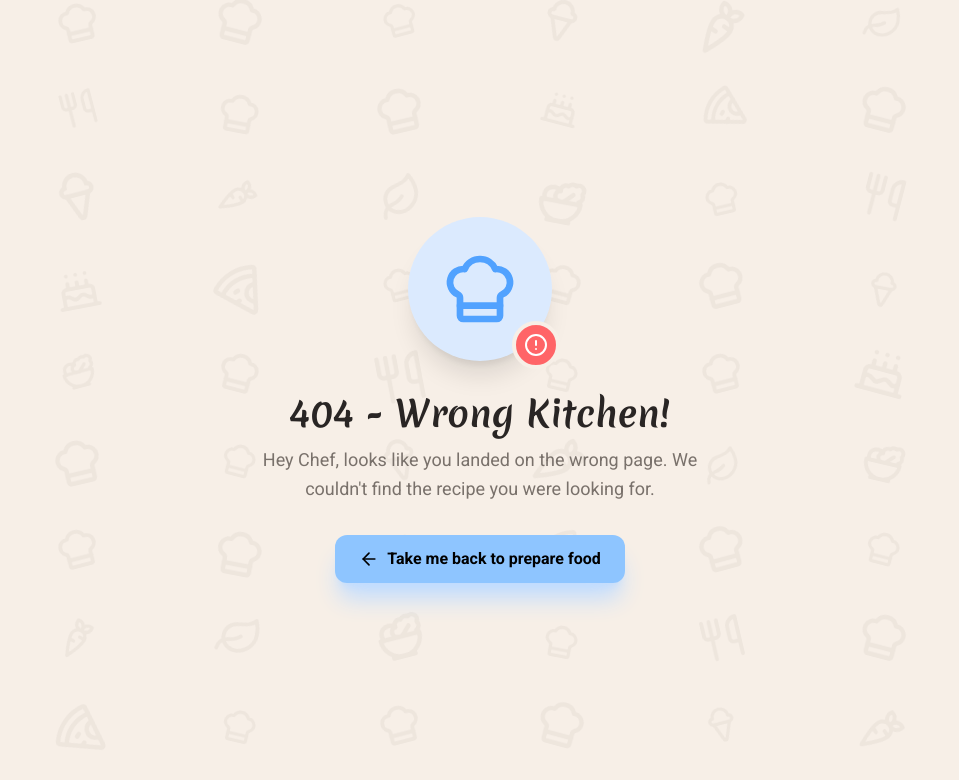
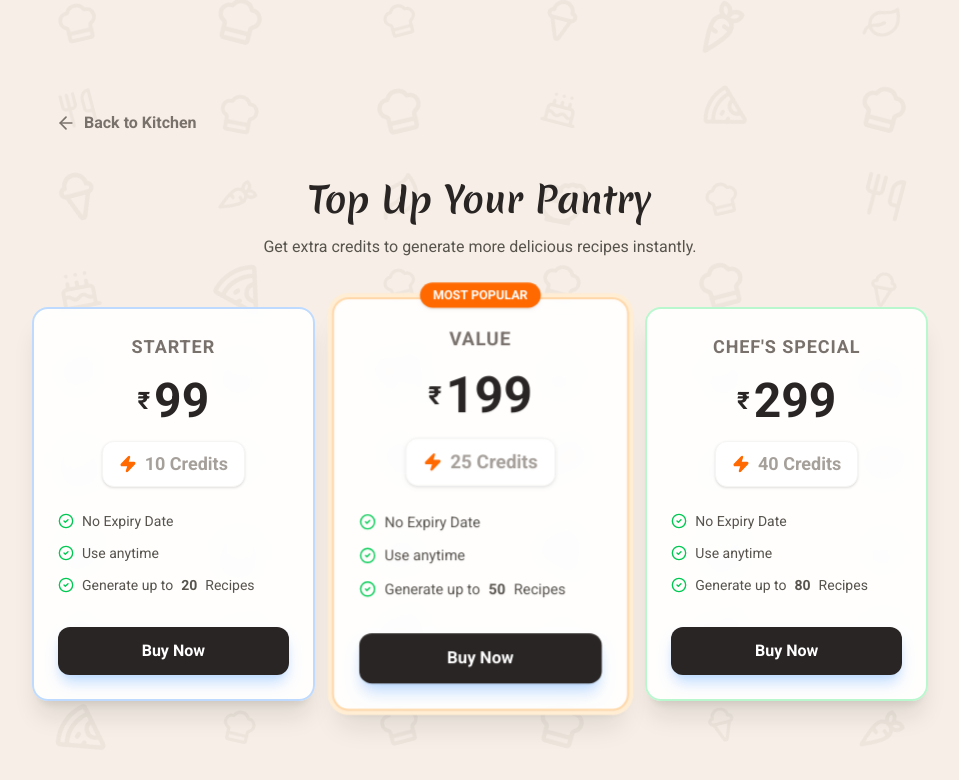
Before and after one commit to abhisheknaik27/Khane-Mein-Kya-Hai, a Next.js app: page /buy-credits in a window 1280 px wide. Before the commit this address had no page. Shown: the top 780 px of the page, without its empty margins (160-1119 px from the left). Built offline with nearby package versions, Linux system fonts and the light colour scheme; no server answers.

Commit message:
payment page ui

```diff
--- a/package.json
+++ b/package.json
@@ -12,14 +12,17 @@
     "firebase": "^12.6.0",
     "lucide-react": "^0.555.0",
     "next": "16.0.4",
+    "razorpay": "^2.9.6",
     "react": "19.2.0",
-    "react-dom": "19.2.0"
+    "react-dom": "19.2.0",
+    "shortid": "^2.2.17"
   },
   "devDependencies": {
     "@tailwindcss/postcss": "^4",
     "@types/node": "^20",
     "@types/react": "^19",
     "@types/react-dom": "^19",
+    "@types/shortid": "^2.2.0",
     "babel-plugin-react-compiler": "1.0.0",
     "eslint": "^9",
     "eslint-config-next": "16.0.4",
--- /dev/null
+++ b/src/app/buy-credits/page.tsx
@@ -0,0 +1,184 @@
+/* eslint-disable @typescript-eslint/no-explicit-any */
+"use client";
+
+import React, { useState, useEffect } from "react";
+// Removed Razorpay Script
+import { useRouter } from "next/navigation";
+import { getAuth } from "firebase/auth";
+import { app } from "@/lib/firebase";
+import { ArrowLeft, Zap, CheckCircle2, AlertCircle } from "lucide-react";
+import { Button } from "@/components/ui/Button";
+import { FloatingBackground } from "@/components/layout/FloatingBackground";
+
+// Removed global Window interface for Razorpay
+
+// Updated PLANS with dynamic recipe counts (1 Credit = 2 Recipes)
+const PLANS = [
+  {
+    id: 1,
+    credits: 10,
+    price: 99,
+    label: "Starter",
+    color: "bg-blue-50 border-blue-200",
+    recipeCount: 20, // 10 * 2
+  },
+  {
+    id: 2,
+    credits: 25,
+    price: 199,
+    label: "Value",
+    color: "bg-orange-50 border-orange-200",
+    popular: true,
+    recipeCount: 50, // 25 * 2
+  },
+  {
+    id: 3,
+    credits: 40,
+    price: 299,
+    label: "Chef's Special",
+    color: "bg-green-50 border-green-200",
+    recipeCount: 80, // 40 * 2
+  },
+];
+
+export default function BuyCreditsPage() {
+  const router = useRouter();
+  const auth = getAuth(app);
+  const [loading, setLoading] = useState(false);
+  const [error, setError] = useState("");
+
+  const handlePayment = async (plan: (typeof PLANS)[0]) => {
+    const user = auth.currentUser;
+    if (!user) {
+      setError("Please log in to purchase credits.");
+      return;
+    }
+
+    setLoading(true);
+    setError("");
+
+    try {
+      // 1. Initiate Payment with PhonePe (via your backend)
+      // PhonePe requires server-side checksum generation.
+      const res = await fetch("/api/payment/initiate", {
+        method: "POST",
+        headers: { "Content-Type": "application/json" },
+        body: JSON.stringify({
+          amount: plan.price,
+          planId: plan.id,
+          userId: user.uid,
+          credits: plan.credits,
+          // PhonePe often requires a mobile number or unique merchant user id
+          merchantUserId: user.uid,
+          mobileNumber: user.phoneNumber || "9999999999", // Fallback or prompt user if needed
+        }),
+      });
+
+      const data = await res.json();
+
+      if (!res.ok) throw new Error(data.error || "Failed to initiate payment");
+
+      // 2. Redirect to PhonePe Payment Page
+      // Unlike Razorpay's modal, PhonePe uses a full page redirect.
+      if (data.url) {
+        window.location.href = data.url;
+      } else {
+        throw new Error("Invalid payment URL received");
+      }
+    } catch (err: any) {
+      console.error(err);
+      setError(err.message || "Something went wrong initializing payment.");
+      setLoading(false); // Only stop loading if we didn't redirect
+    }
+  };
+
+  return (
+    <div className="min-h-screen p-4 flex flex-col items-center justify-center relative">
+      <FloatingBackground />
+      {/* Removed Razorpay Script Tag */}
+
+      <div className="w-full max-w-4xl relative z-10">
+        <Button
+          variant="ghost"
+          onClick={() => router.push("/")}
+          className="mb-8 hover:bg-white/50"
+        >
+          <ArrowLeft size={20} /> Back to Kitchen
+        </Button>
+
+        <div className="text-center mb-12">
+          <h1 className="heading-merienda text-4xl font-bold text-stone-800 mb-4">
+            Top Up Your Pantry
+          </h1>
+          <p className="text-stone-600">
+            Get extra credits to generate more delicious recipes instantly.
+            <br />
+          </p>
+        </div>
+
+        {error && (
+          <div className="mb-8 p-4 bg-red-100 text-red-700 rounded-xl flex items-center justify-center gap-2">
+            <AlertCircle size={20} /> {error}
+          </div>
+        )}
+
+        <div className="grid md:grid-cols-3 gap-6">
+          {PLANS.map((plan) => (
+            <div
+              key={plan.id}
+              className={`relative bg-white/90 backdrop-blur rounded-2xl p-6 shadow-xl border-2 transition-transform hover:-translate-y-1 ${
+                plan.color
+              } ${plan.popular ? "scale-105 z-20 ring-4 ring-orange-100" : ""}`}
+            >
+              {plan.popular && (
+                <div className="absolute -top-4 left-1/2 -translate-x-1/2 bg-orange-500 text-white text-xs font-bold px-3 py-1 rounded-full shadow-sm">
+                  MOST POPULAR
+                </div>
+              )}
+              <div className="text-center mb-6">
+                <h3 className="text-lg font-bold text-stone-500 uppercase tracking-wider">
+                  {plan.label}
+                </h3>
+                <div className="flex items-center justify-center gap-1 my-4 text-stone-800">
+                  <span className="text-2xl font-bold">₹</span>
+                  <span className="text-5xl font-extrabold">{plan.price}</span>
+                </div>
+                <div className="inline-flex items-center gap-2 bg-white px-4 py-2 rounded-xl shadow-sm border border-stone-100">
+                  <Zap size={18} className="text-orange-500 fill-orange-500" />
+                  <span className="font-bold text-lg text-stone-400">
+                    {plan.credits} Credits
+                  </span>
+                </div>
+              </div>
+
+              <ul className="space-y-3 mb-8 text-sm text-stone-600">
+                <li className="flex items-center gap-2">
+                  <CheckCircle2 size={16} className="text-green-500" /> No
+                  Expiry Date
+                </li>
+                <li className="flex items-center gap-2">
+                  <CheckCircle2 size={16} className="text-green-500" /> Use
+                  anytime
+                </li>
+                {/* Dynamically render the recipe count for each card */}
+                <li className="flex items-center gap-2">
+                  <CheckCircle2 size={16} className="text-green-500" />
+                  Generate up to{" "}
+                  <span className="font-bold">{plan.recipeCount}</span> Recipes
+                </li>
+              </ul>
+
+              <Button
+                // onClick={() => handlePayment(plan)}
+                disabled={loading}
+                className="w-full bg-stone-800 hover:bg-stone-900 text-white"
+              >
+                {loading ? "Redirecting..." : "Buy Now"}
+              </Button>
+            </div>
+          ))}
+        </div>
+      </div>
+    </div>
+  );
+}
--- a/src/components/layout/Header.tsx
+++ b/src/components/layout/Header.tsx
@@ -1,4 +1,7 @@
+"use client";
+
 import React, { useState, useRef, useEffect } from "react";
+import Link from "next/link"; // Changed: Import Link
 import { User } from "firebase/auth";
 import { UserProfile } from "@/types";
 import {
@@ -14,6 +17,7 @@ import {
 } from "lucide-react";
 import { Button } from "@/components/ui/Button";
 import { LANGUAGES, t } from "@/lib/translations";
+import { ChefLoader } from "@/components/ui/ChefLoader";
 import Image from "next/image";
 
 interface HeaderProps {
@@ -37,6 +41,7 @@ export const Header = ({
   onViewSaved,
   showLanguage = true,
 }: HeaderProps) => {
+  // Removed: const router = useRouter();
   const [showLangDropdown, setShowLangDropdown] = useState(false);
   const [showUserDropdown, setShowUserDropdown] = useState(false);
 
@@ -68,8 +73,8 @@ export const Header = ({
         <div className="bg-[#c1dbe8] text-white p-2 rounded-lg shadow-sm">
           <ChefHat size={28} />
         </div>
-        <span className="heading-merienda text-2xl font-bold text-stone-800 tracking-tight hidden sm:block">
-          KHANE MEIN KYA HAI AI
+        <span className="heading-merienda text-3xl font-bold text-stone-800 tracking-tight hidden sm:block pl-2">
+          Khaane Mein Kya Hai
         </span>
       </div>
 
@@ -80,9 +85,9 @@ export const Header = ({
           <div className="relative" ref={langRef}>
             <button
               onClick={() => setShowLangDropdown(!showLangDropdown)}
-              className="flex items-center gap-1 bg-white/90 backdrop-blur-sm px-3 py-2 rounded-full shadow-sm border border-stone-200 text-sm text-stone-600 hover:text-stone-800 transition-colors"
+              className="flex items-center gap-1 bg-white/90 backdrop-blur-sm px-3 py-2 rounded-full shadow-sm border border-stone-200 text-xs text-stone-600 hover:text-stone-800 transition-colors"
             >
-              <Globe size={24} />
+              <Globe size={26} />
               <span className="uppercase font-medium text-[14px]">
                 {language}
               </span>
@@ -141,6 +146,10 @@ export const Header = ({
 
             {showUserDropdown && (
               <div className="absolute top-full right-0 mt-2 w-72 bg-white rounded-xl shadow-xl border border-stone-100 overflow-hidden z-50 animate-in fade-in slide-in-from-top-2 duration-200">
+                {!userProfile ? (
+                  <ChefLoader />
+                ) : (
+                  <>
                     <div className="p-4 border-b border-stone-100 bg-stone-50/50">
                       <p className="font-bold text-stone-800 truncate text-lg">
                         {user.displayName || "Chef"}
@@ -176,13 +185,20 @@ export const Header = ({
                           className={`h-full ${
                             isPro ? "bg-yellow-400" : "bg-[#c1dbe8]"
                           }`}
-                      style={{ width: `${(remaining / maxRequests) * 100}%` }}
+                          style={{
+                            width: `${(remaining / maxRequests) * 100}%`,
+                          }}
                         />
                       </div>
                       {!isPro && (
-                    <button className="w-full mt-4 text-xs flex items-center justify-center gap-1 bg-gradient-to-r from-stone-800 to-stone-900 text-white py-2.5 rounded-lg hover:opacity-90 transition-opacity font-medium">
-                      <Crown size={14} /> Upgrade to PRO
-                    </button>
+                        // Changed: Replaced <button> with <Link>
+                        <Link
+                          href="/buy-credits"
+                          onClick={() => setShowUserDropdown(false)}
+                          className="w-full mt-4 text-xs flex items-center justify-center gap-1 bg-gradient-to-r from-stone-800 to-stone-900 text-white py-2.5 rounded-lg hover:opacity-90 transition-opacity font-medium"
+                        >
+                          <Crown size={14} /> Buy More Credits
+                        </Link>
                       )}
                     </div>
 
@@ -194,8 +210,8 @@ export const Header = ({
                         }}
                         className="w-full flex items-center gap-2 px-3 py-2.5 text-sm text-stone-600 hover:bg-stone-50 rounded-lg transition-colors"
                       >
-                    <BookHeart size={18} className="text-orange-500" /> Saved
-                    Recipes
+                        <BookHeart size={18} className="text-orange-500" />{" "}
+                        Saved Recipes
                       </button>
 
                       <button
@@ -208,13 +224,14 @@ export const Header = ({
                         <LogOut size={18} /> Logout
                       </button>
                     </div>
+                  </>
+                )}
               </div>
             )}
           </div>
         ) : (
           <Button
             variant="ghost"
-            // Changed: Reduced padding on mobile and added responsive text display
             className="text-[16px] px-3 md:px-4 py-2 bg-white/90 shadow-sm border border-stone-100 text-stone-600 hover:text-[#c1dbe8] backdrop-blur-sm rounded-full"
             onClick={onLoginClick}
           >
--- a/src/components/ui/LimitModal.tsx
+++ b/src/components/ui/LimitModal.tsx
@@ -1,5 +1,6 @@
 "use client";
 import React from "react";
+import { useRouter } from "next/navigation";
 import { X, Zap, CalendarClock } from "lucide-react";
 import { Button } from "@/components/ui/Button";
 
@@ -7,15 +8,22 @@ interface LimitModalProps {
   isOpen: boolean;
   onClose: () => void;
   userType: "free" | "pro";
+  onBuyCredits?: () => void; // <--- ADD PROP
 }
 
-export const LimitModal = ({ isOpen, onClose, userType }: LimitModalProps) => {
+export const LimitModal = ({
+  isOpen,
+  onClose,
+  userType,
+  onBuyCredits,
+}: LimitModalProps) => {
+  const router = useRouter();
+
   if (!isOpen) return null;
 
   return (
-    <div className="fixed inset-0 z-60 flex items-center justify-center p-4 bg-black/60 backdrop-blur-sm animate-in fade-in duration-200">
+    <div className="fixed inset-0 z-[60] flex items-center justify-center p-4 bg-black/60 backdrop-blur-sm animate-in fade-in duration-200">
       <div className="bg-white w-full max-w-md rounded-2xl shadow-2xl p-6 relative animate-in zoom-in-95 duration-200 text-center">
-        {/* Close Button */}
         <button
           onClick={onClose}
           className="absolute top-4 right-4 text-stone-400 hover:text-stone-800 transition-colors"
@@ -23,12 +31,10 @@ export const LimitModal = ({ isOpen, onClose, userType }: LimitModalProps) => {
           <X size={20} />
         </button>
 
-        {/* Icon */}
         <div className="w-16 h-16 bg-red-100 rounded-full flex items-center justify-center mx-auto mb-4">
           <Zap size={32} className="text-red-500 fill-red-500" />
         </div>
 
-        {/* Text */}
         <h2 className="text-2xl font-bold text-stone-800 mb-2">
           Daily Limit Reached
         </h2>
@@ -36,11 +42,17 @@ export const LimitModal = ({ isOpen, onClose, userType }: LimitModalProps) => {
           You hit the daily limit. Buy credits now or try again tomorrow.
         </p>
 
-        {/* Action Buttons */}
         <div className="flex flex-col gap-3">
           <Button
-            className="w-full bg-linear-to-r from-orange-500 to-red-500 hover:from-orange-600 hover:to-red-600 text-white shadow-lg"
-            onClick={() => alert("Payment Gateway Integration would go here!")}
+            className="w-full bg-gradient-to-r from-orange-500 to-red-500 hover:from-orange-600 hover:to-red-600 text-white shadow-lg"
+            onClick={() => {
+              if (onBuyCredits) {
+                onBuyCredits();
+              } else {
+                // Fallback navigation if prop is missing
+                router.push("/buy-credits");
+              }
+            }}
           >
             Buy Credits Now
           </Button>
--- a/src/types/index.ts
+++ b/src/types/index.ts
@@ -58,6 +58,7 @@ export interface UserProfile {
   userType: "free" | "pro";
   requestsUsed: number;
   lastRequestDate: string; // Stored as "Mon Nov 27 2025" string for easy comparison
+  purchasedCredits: number; // <--- NEW FIELD
 }
 
 // Add to your existing constants or just keep in mind
```
Also changed, not shown: 1 other file (tests, documents, lock files or other folders). Lines whose indentation alone changed are shown as unchanged.
